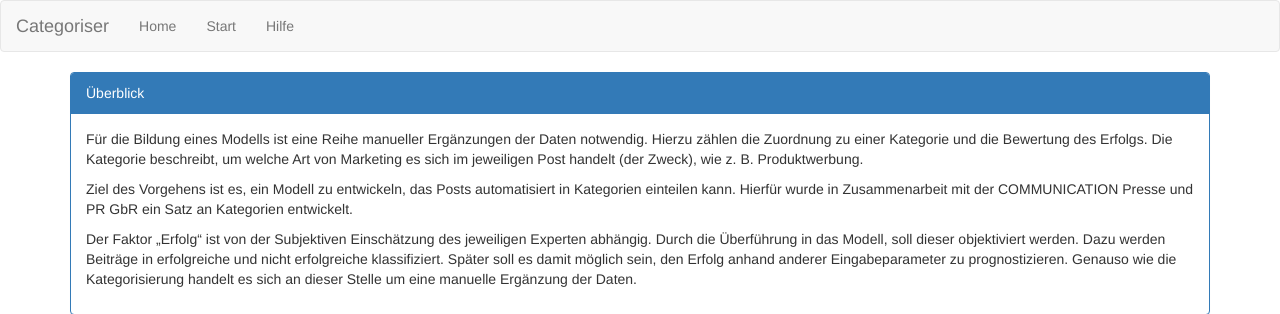
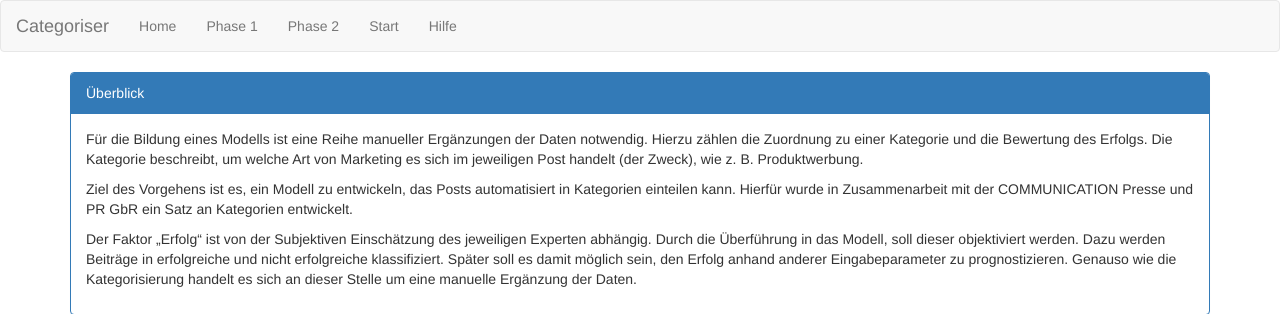
Before and after one commit to CCWI/post-categoriser-tool, a Flask app: page /help in a window 1280 px wide. Shown: the top 314 px of the page. Run offline with Flask 2, Linux system fonts and the light colour scheme; some libraries are stand-ins or nearby versions.

Commit message:
Added pases.

```diff
--- a/app.py
+++ b/app.py
@@ -18,7 +18,7 @@ app = Flask(__name__)
 auth = HTTPBasicAuth()
 app.secret_key = 'I4GAOnCxM3G9gCV0op9KW926L36y5evk'
 
-api_url = 'https://graph.facebook.com/v2.9/'
+api_url = 'https://graph.facebook.com/v3.2/'
 api_access_token_name = 'access_token'
 api_post_field_name = 'fields'
 api_post_field_value = 'source,full_picture'
@@ -63,33 +63,34 @@ def help():
     return render_template('help.html')
 
 
-@app.route('/generate')
-def generate():
+@app.route('/generate/<phase_id>')
+def generate(phase_id):
     try:
         mariadb_connection = get_db_connection()
         cursor = mariadb_connection.cursor(buffered=True)
-        random = randint(1, 10)
 
-        if random == 1:
-            cursor.execute('SELECT post_id FROM category WHERE post_id NOT IN (SELECT post_id FROM category ' +
-                           'WHERE user = "' + auth.username() + '")' +
-                           'GROUP BY post_id ORDER BY count(post_id) ASC, rand() LIMIT 1')
-        if random != 1 or cursor.rowcount == 0:
+        if int(phase_id) > 0:
+            cursor.execute('SELECT id FROM post WHERE id NOT IN (SELECT post_id FROM category ' +
+                           'WHERE user = "' + auth.username() + '") ' +
+                           'AND id IN (SELECT post_id FROM post_has_phase ' +
+                           'WHERE phase_id = "' + str(phase_id) + '") ' +
+                           'ORDER BY rand() LIMIT 1')
+        else:
             cursor.execute('SELECT id FROM post WHERE id NOT IN (SELECT post_id from category) ORDER BY rand() LIMIT 1')
 
         if cursor.rowcount == 0:
-            return render_template('alldone.html')
+            return render_template('alldone.html', phase_id=int(phase_id))
         else:
             rows = cursor.fetchone()
             post_id = rows[0]
-            return redirect(url_for('getpost', post_id=post_id))
+            return redirect(url_for('getpost', phase_id=int(phase_id), post_id=post_id))
     finally:
         # close database connection
         mariadb_connection.close()
 
 
-@app.route('/post/<post_id>')
-def getpost(post_id):
+@app.route('/post/<phase_id>/<post_id>')
+def getpost(phase_id, post_id):
     try:
         # open database connection
         mariadb_connection = get_db_connection()
@@ -155,7 +156,7 @@ def getpost(post_id):
                 "work_time": work_time}
 
         # return post page
-        return render_template('post.html', post=post, category_names=category_names, info=info)
+        return render_template('post.html', post=post, category_names=category_names, info=info, phase_id=phase_id)
     finally:
         # close database connection
         mariadb_connection.close()
@@ -172,6 +173,7 @@ def update():
         cat = request.form.getlist("category", None)
         succ = request.form.get('success', None)
         id = request.form["post_id"]
+        phase_id = request.form["phase_id"]
         duration_seconds = (
             datetime.now() - datetime.strptime(request.form["work_time"], "%Y-%m-%d %H:%M:%S.%f")).total_seconds()
 
@@ -189,7 +191,7 @@ def update():
         connection.commit()
 
         # Return to generate page for a new post
-        return generate()
+        return generate(phase_id)
     finally:
         # close database connection
         connection.close()
@@ -229,5 +231,5 @@ def get_db_connection():
 
 
 if __name__ == '__main__':
-    port = int(os.environ.get('PORT', 5000))
+    port = int(os.environ.get('PORT', 5002))
     app.run(host='0.0.0.0', port=port)  # NOSONAR
--- a/templates/index.html
+++ b/templates/index.html
@@ -28,10 +28,10 @@
                 (Link, Video etc.)?</p>
             <div class="row">
                 <div class="col col-xs-5 col-md-4">
-                    <a class="btn btn-primary btn-lg btn-block" href="/generate" role="button">Start</a>
+                    <a class="btn btn-primary btn-lg btn-block" href="{{ url_for('generate', phase_id=0) }}" role="button">Start</a>
                 </div>
                 <div class="col col-xs-5 col-md-4 pull-right">
-                    <a class="btn btn-primary btn-lg btn-block" href="/help" role="button">Hilfe</a>
+                    <a class="btn btn-primary btn-lg btn-block" href="{{ url_for('help') }}" role="button">Hilfe</a>
                 </div>
             </div>
         </div>
--- a/templates/layout.html
+++ b/templates/layout.html
@@ -33,9 +33,11 @@
             <!-- Collect the nav links, forms, and other content for toggling -->
             <div class="collapse navbar-collapse" id="bs-example-navbar-collapse-1">
                 <ul class="nav navbar-nav">
-                    <li><a href="/">Home</a></li>
-                    <li><a href="/generate">Start</a></li>
-                    <li><a href="/help">Hilfe</a></li>
+                    <li><a href="{{ url_for('main') }}">Home</a></li>
+                    <li><a href="{{ url_for('generate', phase_id=1) }}">Phase 1</a></li>
+                    <li><a href="{{ url_for('generate', phase_id=2) }}">Phase 2</a></li>
+                    <li><a href="{{ url_for('generate', phase_id=0) }}">Start</a></li>
+                    <li><a href="{{ url_for('help') }}">Hilfe</a></li>
                 </ul>
             </div><!-- /.navbar-collapse -->
         </div><!-- /.container-fluid -->
```
Also changed, not shown: templates/alldone.html (+17 -10 lines), templates/post.html (+15 -9 lines).
